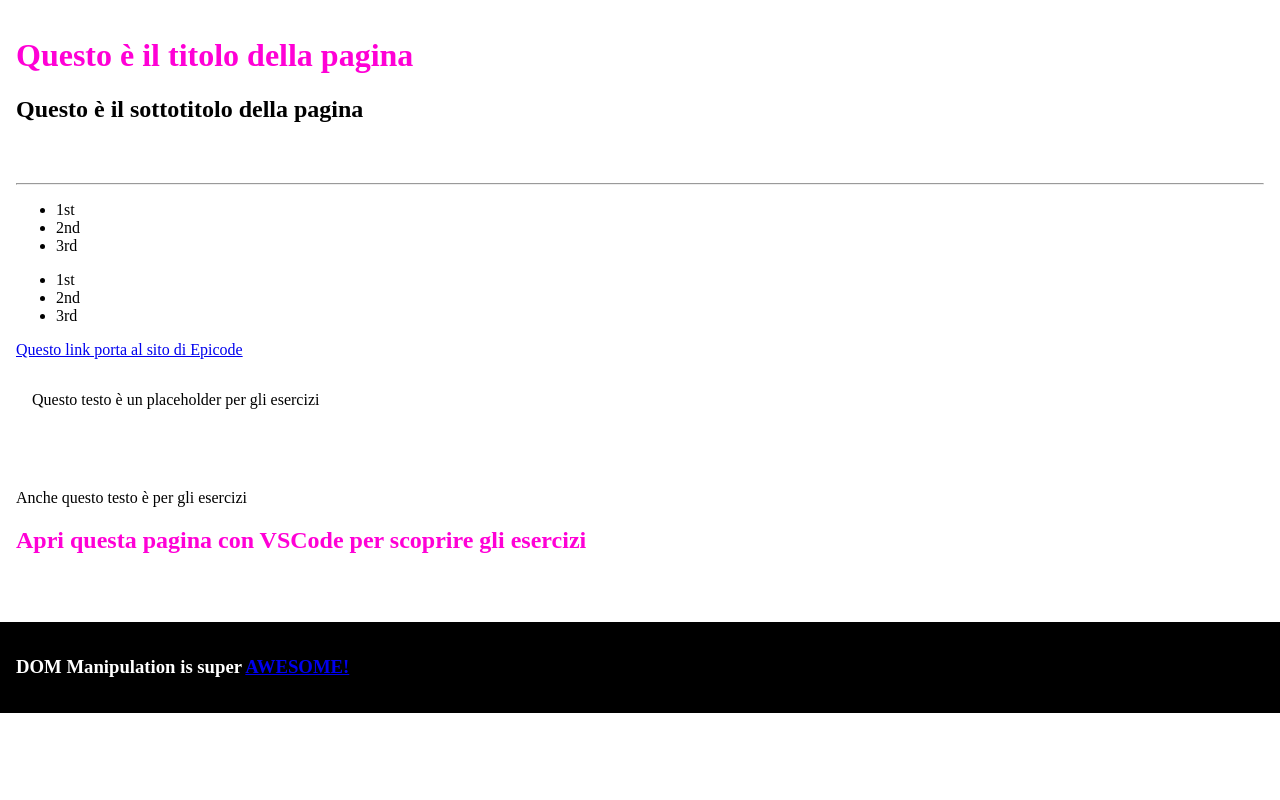
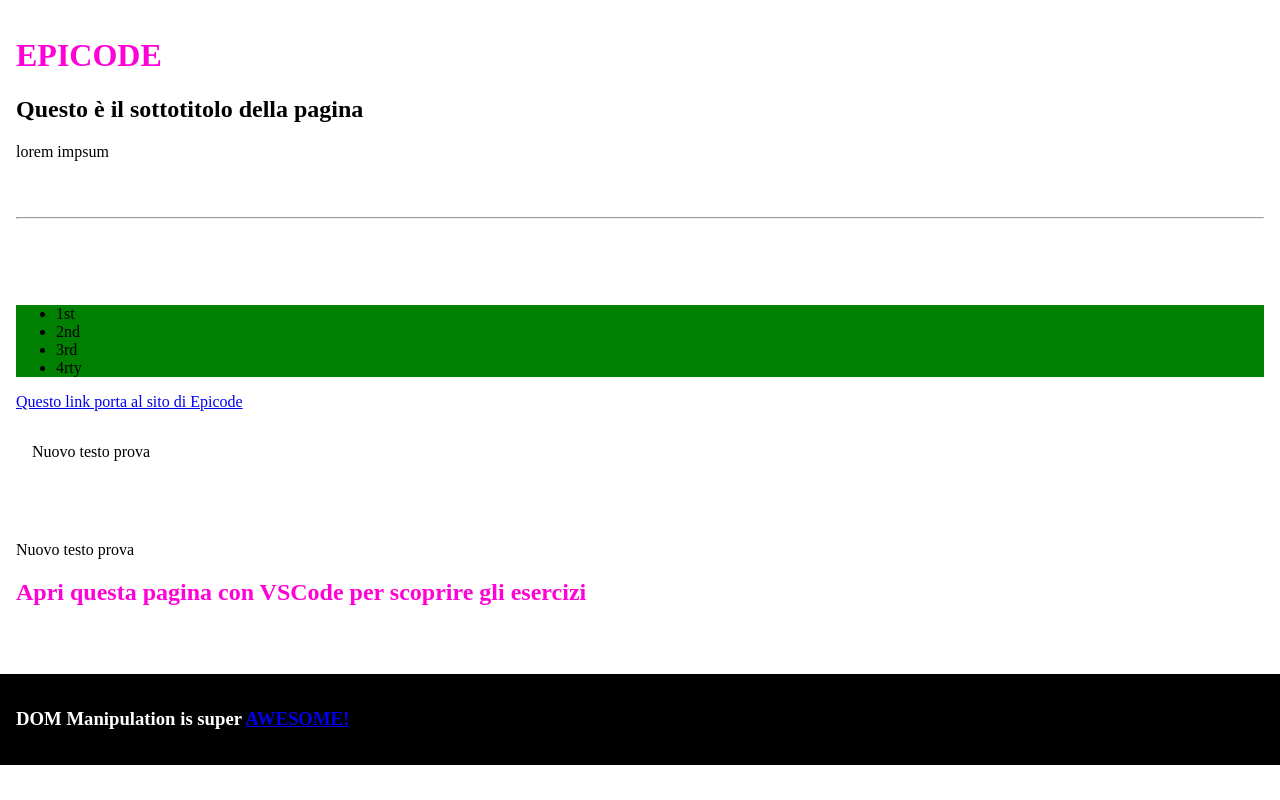
Before and after one commit to francescosileoni/U1-W3-D1, a plain HTML site: page index.html in a window 1280 px wide. Drawn offline with Linux system fonts and the light colour scheme.

Commit message:
modifica w3-d1

```diff
--- a/index.html
+++ b/index.html
@@ -35,7 +35,7 @@
 
   <body>
     <div>
-      <h1 class="myHeading">Questo è il titolo della pagina</h1>
+      <h1 onclick="makeItClickable()">Questo è il titolo della pagina</h1>
       <h2>Questo è il sottotitolo della pagina</h2>
     </div>
 
@@ -63,14 +63,18 @@
 
     <div>
       <p>Anche questo testo è per gli esercizi</p>
-      <h2 id="changeMyColor" style="color: #ff00d6">
+      <h2
+        onclick="changeColorWithRandom()"
+        id="changeMyColor"
+        style="color: #ff00d6"
+      >
         Apri questa pagina con VSCode per scoprire gli esercizi
       </h2>
     </div>
 
     <div id="tableArea"></div>
 
-    <footer>
+    <footer onclick="revealFooterLink()">
       <h3>
         DOM Manipulation is super
         <a
@@ -81,72 +85,112 @@
     </footer>
     <script>
       /* ESERCIZIO 1
+         Scrivi una funzione per cambiare il titolo della pagina in qualcos'altro
+      */
 
-          */
       const changeTitle = function () {
-            const titlePage = document.getElementsByTagName("h1")[0];
-            titlePage.innerText = " Questo sarà il nuovo titolo";
+        const title = document.getElementsByTagName("h1")[0];
+        title.innerText = "EPICODE";
       };
-
+      changeTitle();
       /* ESERCIZIO 2
          Scrivi una funzione per aggiungere al titolo della pagina una classe "myHeading"
       */
 
       const addClassToTitle = function () {
-            const addClass = document.getElementsByTagName("h1")[0];
-            addClass.classList.add("myHeading");
+        const title = document.getElementsByTagName("h1")[0];
+        title.classList.add("myHeading");
       };
       addClassToTitle();
-
       /* ESERCIZIO 3
          Scrivi una funzione che cambi il testo dei p figli di un div
         */
+
       const changePcontent = function () {
-            const allSonOfDiv = document.querySelectorAll("div p");
-            for (let i = 0; i < allSonOfDiv.length; i++)
+        const newTextP = document.querySelectorAll("div p");
+        for (let i = 0; i < newTextP.length; i++) {
+          newTextP[i].innerText = "Nuovo testo prova";
+        }
       };
+      changePcontent();
 
       /* ESERCIZIO 4
          Scrivi una funzione che cambi la proprietà href di ogni link (tranne quello nel footer) con il valore https://www.google.com
         */
 
-          const changeUrls = function () {};
+      const changeUrls = function () {
+        const newLinkProperty = document.getElementsByTagName("a");
+        for (let i = 0; i < newLinkProperty.length - 1; i++) {
+          newLinkProperty[i].setAttribute("href", " https://www.google.com");
+        }
+      };
+
+      // newLinkProperty.setAttribute("href", " https://www.google.com");
+      changeUrls();
 
       /* ESERCIZIO 5
          Scrivi una funzione che aggiunga un nuovo elemento lista alla seconda lista non ordinata
       */
 
-          const addToTheSecond = function () {};
+      const addToTheSecond = function () {
+        const newElementList = document.createElement("li");
+        newElementList.innerText = "4rty";
+        const parentList = document.getElementById("secondList");
+        parentList.appendChild(newElementList);
+      };
+      addToTheSecond();
 
       /* ESERCIZIO 6
          Scrivi una funzione che aggiunga un paragrafo al primo div
       */
 
-          const addParagraph = function () {};
-
+      const addParagraph = function () {
+        const newP = document.createElement("p");
+        newP.innerText = "lorem impsum";
+        const parentList = document.getElementsByTagName("div")[0];
+        parentList.appendChild(newP);
+      };
+      addParagraph();
       /* ESERCIZIO 7
          Scrivi una funzione che faccia scomparire la prima lista non ordinata
       */
 
-          const hideFirstUl = function () {};
+      const hideFirstUl = function () {
+        const firstHiddenList = document.getElementById("firstList");
+        firstHiddenList.style.visibility = "hidden";
+      };
+      hideFirstUl();
 
       /* ESERCIZIO 8
          Scrivi una funzione che renda verde il background di ogni lista non ordinata
         */
 
-          const paintItGreen = function () {};
+      const paintItGreen = function () {
+        const backgroundList = document.getElementsByTagName("ul");
+        for (let i = 0; i < backgroundList.length; i++) {
+          backgroundList[i].style.backgroundColor = "green";
+        }
+      };
+      paintItGreen();
 
       /* ESERCIZIO 9
          Scrivi una funzione che rimuova l'ultima lettera dall'h1 ogni volta che l'utente lo clicca
         */
 
-          const makeItClickable = function () {};
+      const makeItClickable = function () {
+        const removeLastLetter = document.getElementsByTagName("h1")[0];
+        removeLastLetter.innerText = removeLastLetter.innerText.slice(0, -1);
+      };
 
       /* ESERCIZIO 10
          Crea una funzione che, al click sul footer, riveli l'URL del link interno come contenuto di un alert()
         */
 
-          const revealFooterLink = function () {};
+      const revealFooterLink = function () {
+        const footerReveal = document.querySelector("footer a");
+        const anchorFooterReveal = footerReveal.getAttribute("href");
+        alert(anchorFooterReveal);
+      };
 
       /* ESERCIZIO 11
          Crea una funzione che crei una tabella nell'elemento con id "tableArea".
@@ -171,7 +215,10 @@
         Crea una funzione che cambi il colore del h2 con id "changeMyColor" con un colore random ad ogni click ricevuto
       */
 
-          const changeColorWithRandom = function () {};
+      const changeColorWithRandom = function () {
+        const changeColor = document.getElementById("changeMyColor");
+        changeColor.style.color = "random";
+      };
     </script>
   </body>
 </html>
```
Lines whose indentation alone changed are shown as unchanged.
